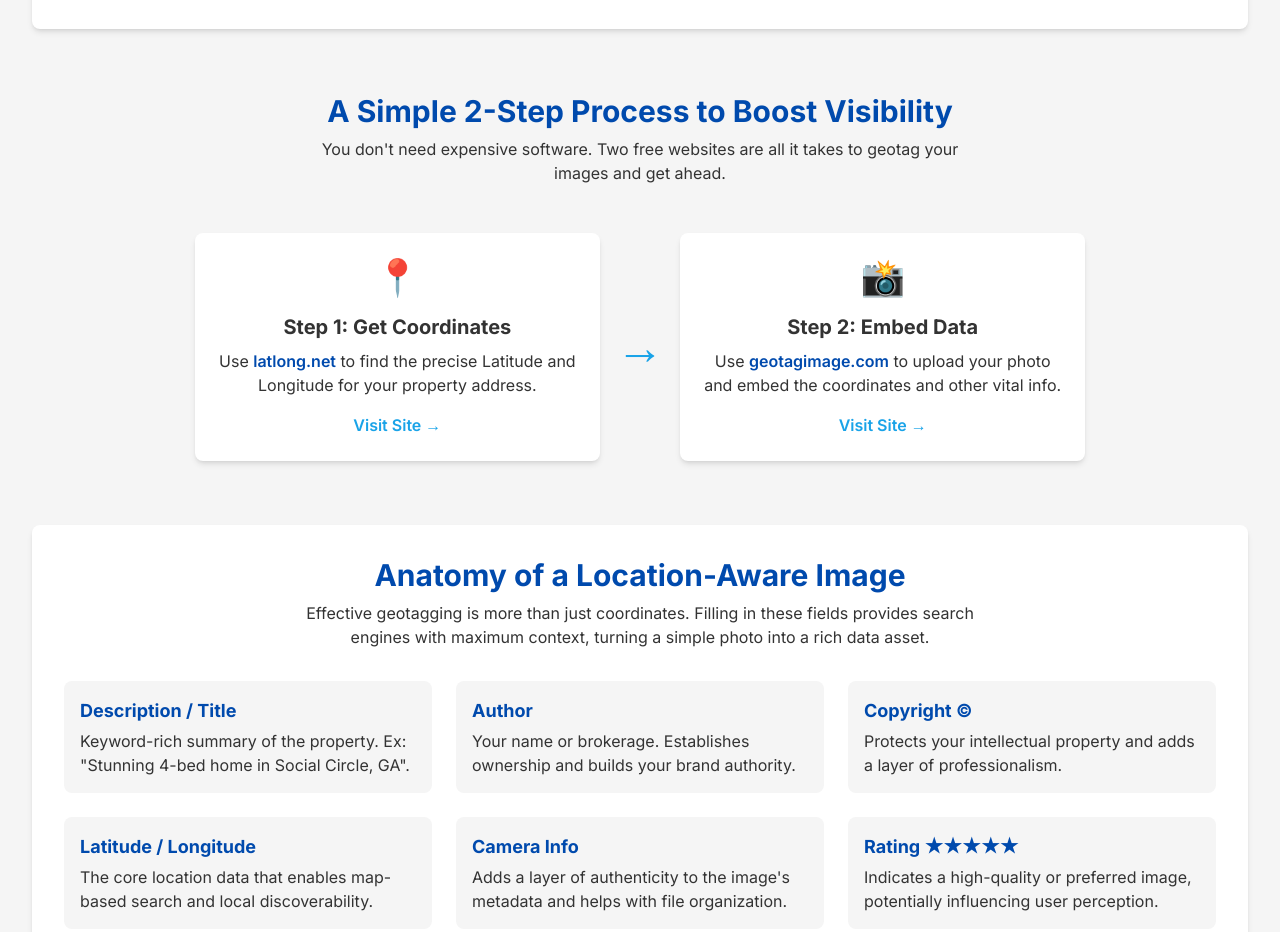
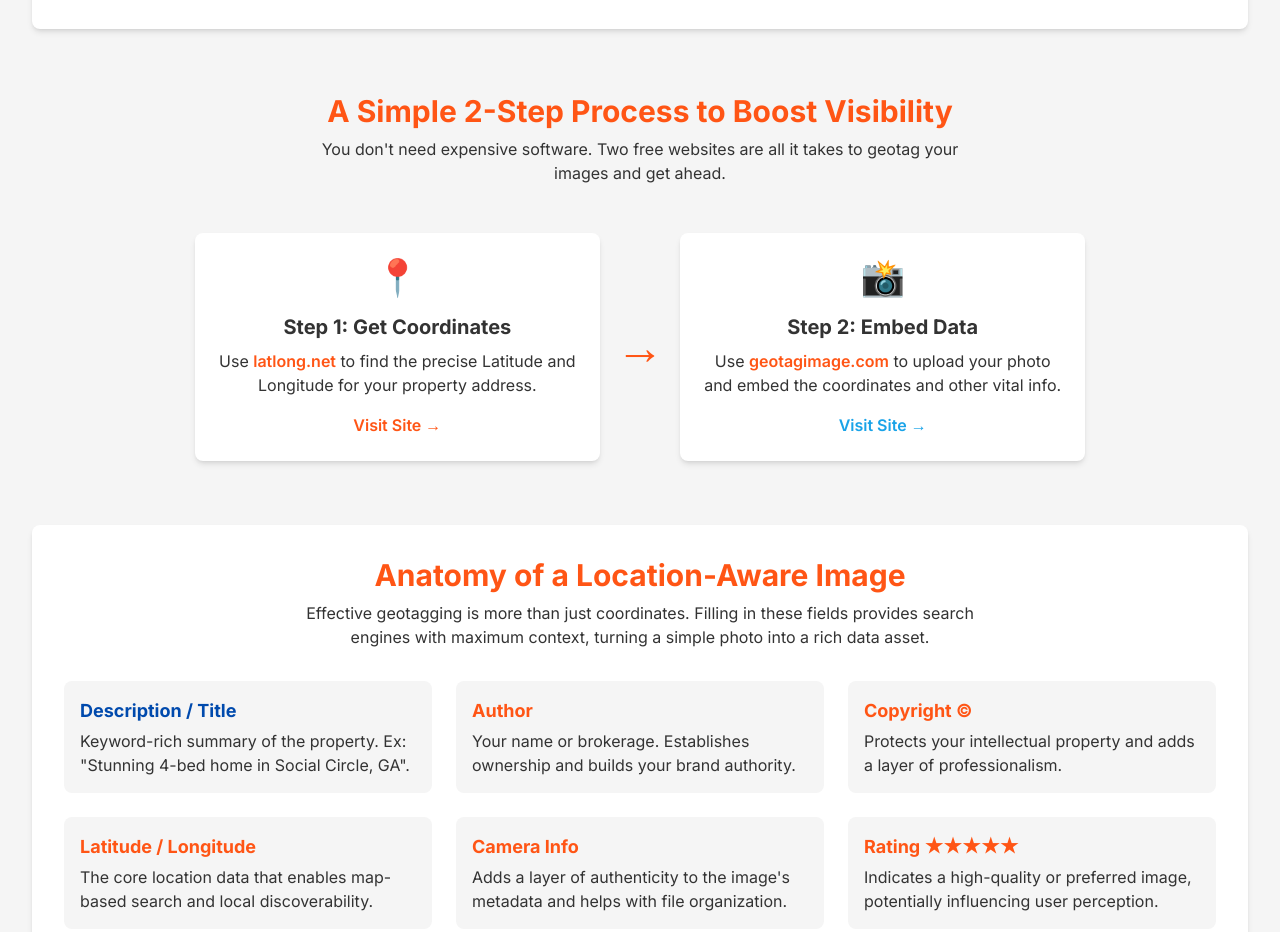
Before and after one commit to WilsonAndSmith/Downloads, a plain HTML site: page index.html in a window 1280 px wide. Shown: the part 795-1727 px from the top of the page. Drawn offline with nearby package versions, Linux system fonts and the light colour scheme.

Commit message:
Update index.html
COLOR CHANGE FOR TEXT FROM BLUE TO ORANGE #FF5515

```diff
--- a/index.html
+++ b/index.html
@@ -38,7 +38,7 @@
         .flowchart-arrow {
             font-size: 3rem;
             line-height: 1;
-            color: #19A3E8;
+            color: #FF5515;
             font-weight: 900;
         }
     </style>
@@ -48,14 +48,14 @@
     <div class="container mx-auto p-4 md:p-8">
 
         <header class="text-center mb-12 md:mb-16">
-            <h1 class="text-4xl md:text-6xl font-black text-[#004AAD] mb-4">Are Your Listings Invisible?</h1>
+            <h1 class="text-4xl md:text-6xl font-black text-[#FF5515] mb-4">Are Your Listings Invisible?</h1>
             <p class="text-lg md:text-xl max-w-3xl mx-auto">In a crowded digital market, simply uploading photos isn't enough. Discover how a free, simple technique can make your properties stand out, attract targeted buyers, and boost your sales.</p>
         </header>
 
         <main class="space-y-16">
 
             <section id="benefits" class="bg-white rounded-lg shadow-md p-6 md:p-8">
-                <h2 class="text-3xl font-bold text-center mb-2 text-[#004AAD]">The Geotagging Advantage</h2>
+                <h2 class="text-3xl font-bold text-center mb-2 text-[#FF5515]">The Geotagging Advantage</h2>
                 <p class="text-center max-w-2xl mx-auto mb-8">Embedding location data into your photos transforms them into powerful marketing assets. See the impact across key areas of your business.</p>
                 <div class="chart-container">
                     <canvas id="benefitsChart"></canvas>
@@ -63,14 +63,14 @@
             </section>
 
             <section id="process">
-                 <h2 class="text-3xl font-bold text-center mb-2 text-[#004AAD]">A Simple 2-Step Process to Boost Visibility</h2>
+                 <h2 class="text-3xl font-bold text-center mb-2 text-[#FF5515]">A Simple 2-Step Process to Boost Visibility</h2>
                  <p class="text-center max-w-2xl mx-auto mb-12">You don't need expensive software. Two free websites are all it takes to geotag your images and get ahead.</p>
                 <div class="flex flex-col md:flex-row items-center justify-center gap-8 md:gap-4">
                     <div class="flowchart-step text-center bg-white rounded-lg shadow-md p-6 w-full md:w-1/3">
                         <div class="text-4xl mb-4">📍</div>
                         <h3 class="text-xl font-bold mb-2">Step 1: Get Coordinates</h3>
-                        <p class="mb-4">Use <span class="font-semibold text-[#004AAD]">latlong.net</span> to find the precise Latitude and Longitude for your property address.</p>
-                        <a href="https://www.latlong.net" target="_blank" class="text-[#19A3E8] font-semibold">Visit Site &rarr;</a>
+                        <p class="mb-4">Use <span class="font-semibold text-[#FF5515]">latlong.net</span> to find the precise Latitude and Longitude for your property address.</p>
+                        <a href="https://www.latlong.net" target="_blank" class="text-[#FF5515] font-semibold">Visit Site &rarr;</a>
                     </div>
 
                     <div class="flowchart-arrow hidden md:block">&rarr;</div>
@@ -79,14 +79,14 @@
                     <div class="flowchart-step text-center bg-white rounded-lg shadow-md p-6 w-full md:w-1/3">
                          <div class="text-4xl mb-4">📸</div>
                         <h3 class="text-xl font-bold mb-2">Step 2: Embed Data</h3>
-                        <p class="mb-4">Use <span class="font-semibold text-[#004AAD]">geotagimage.com</span> to upload your photo and embed the coordinates and other vital info.</p>
+                        <p class="mb-4">Use <span class="font-semibold text-[#FF5515]">geotagimage.com</span> to upload your photo and embed the coordinates and other vital info.</p>
                         <a href="https://www.geotagimage.com" target="_blank" class="text-[#19A3E8] font-semibold">Visit Site &rarr;</a>
                     </div>
                 </div>
             </section>
 
             <section id="metadata" class="bg-white rounded-lg shadow-md p-6 md:p-8">
-                <h2 class="text-3xl font-bold text-center mb-2 text-[#004AAD]">Anatomy of a Location-Aware Image</h2>
+                <h2 class="text-3xl font-bold text-center mb-2 text-[#FF5515]">Anatomy of a Location-Aware Image</h2>
                 <p class="text-center max-w-2xl mx-auto mb-8">Effective geotagging is more than just coordinates. Filling in these fields provides search engines with maximum context, turning a simple photo into a rich data asset.</p>
                 <div class="grid grid-cols-1 sm:grid-cols-2 lg:grid-cols-3 gap-6">
                     <div class="bg-[#F5F5F5] p-4 rounded-lg">
@@ -94,23 +94,23 @@
                         <p>Keyword-rich summary of the property. Ex: "Stunning 4-bed home in Social Circle, GA".</p>
                     </div>
                     <div class="bg-[#F5F5F5] p-4 rounded-lg">
-                        <h3 class="font-bold text-lg text-[#004AAD] mb-1">Author</h3>
+                        <h3 class="font-bold text-lg text-[#FF5515] mb-1">Author</h3>
                         <p>Your name or brokerage. Establishes ownership and builds your brand authority.</p>
                     </div>
                     <div class="bg-[#F5F5F5] p-4 rounded-lg">
-                        <h3 class="font-bold text-lg text-[#004AAD] mb-1">Copyright ©</h3>
+                        <h3 class="font-bold text-lg text-[#FF5515] mb-1">Copyright ©</h3>
                         <p>Protects your intellectual property and adds a layer of professionalism.</p>
                     </div>
                     <div class="bg-[#F5F5F5] p-4 rounded-lg">
-                        <h3 class="font-bold text-lg text-[#004AAD] mb-1">Latitude / Longitude</h3>
+                        <h3 class="font-bold text-lg text-[#FF5515] mb-1">Latitude / Longitude</h3>
                         <p>The core location data that enables map-based search and local discoverability.</p>
                     </div>
                      <div class="bg-[#F5F5F5] p-4 rounded-lg">
-                        <h3 class="font-bold text-lg text-[#004AAD] mb-1">Camera Info</h3>
+                        <h3 class="font-bold text-lg text-[#FF5515] mb-1">Camera Info</h3>
                         <p>Adds a layer of authenticity to the image's metadata and helps with file organization.</p>
                     </div>
                     <div class="bg-[#F5F5F5] p-4 rounded-lg">
-                        <h3 class="font-bold text-lg text-[#004AAD] mb-1">Rating ★★★★★</h3>
+                        <h3 class="font-bold text-lg text-[#FF5515] mb-1">Rating ★★★★★</h3>
                         <p>Indicates a high-quality or preferred image, potentially influencing user perception.</p>
                     </div>
                 </div>
@@ -118,7 +118,7 @@
 
              <section id="impact" class="grid grid-cols-1 md:grid-cols-2 gap-8 items-center">
                  <div class="md:col-span-1">
-                     <h2 class="text-3xl font-bold mb-4 text-[#004AAD]">The Impact: From Views to Leads</h2>
+                     <h2 class="text-3xl font-bold mb-4 text-[#FF5515]">The Impact: From Views to Leads</h2>
                     <p class="mb-4">A standard listing photo exists in isolation. A geotagged photo becomes an active asset in your marketing funnel. By providing geographical context, you attract more relevant viewers, which directly translates to higher quality engagement and more qualified leads.</p>
                     <p>This isn't just about getting more clicks; it's about getting the *right* clicks from buyers who are already searching in your property's specific area. This targeted approach dramatically increases the efficiency of your lead generation efforts.</p>
                  </div>
@@ -130,7 +130,7 @@
             </section>
 
              <section id="social" class="bg-white rounded-lg shadow-md p-6 md:p-8">
-                <h2 class="text-3xl font-bold text-center mb-2 text-[#004AAD]">Platform-Specific Strategy</h2>
+                <h2 class="text-3xl font-bold text-center mb-2 text-[#FF5515]">Platform-Specific Strategy</h2>
                 <p class="text-center max-w-2xl mx-auto mb-8">Your content strategy should adapt to the platform. Facebook is ideal for driving traffic to detailed posts, while Instagram excels at generating direct, immediate engagement through visual-first content like Reels.</p>
                 <div class="chart-container">
                     <canvas id="socialChart"></canvas>
@@ -140,9 +140,9 @@
         </main>
 
         <footer class="text-center mt-16 py-8 border-t border-gray-300">
-             <h2 class="text-3xl font-bold text-center mb-4 text-[#004AAD]">Ready to Elevate Your Listings?</h2>
+             <h2 class="text-3xl font-bold text-center mb-4 text-[#FF5515]">Ready to Elevate Your Listings?</h2>
              <p class="max-w-2xl mx-auto mb-6">Stop letting potential buyers scroll past your properties. Take control of your online visibility today.</p>
-             <a href="http://book.wilsonandsmith.com" target="_blank" class="bg-[#FFBF00] text-[#004AAD] font-bold py-3 px-8 rounded-lg text-xl inline-block hover:bg-[#19A3E8] hover:text-white transition-colors">
+             <a href="http://book.wilsonandsmith.com" target="_blank" class="bg-[#FFBF00] text-[#FF5515] font-bold py-3 px-8 rounded-lg text-xl inline-block hover:bg-[#19A3E8] hover:text-white transition-colors">
                 Learn More
             </a>
         </footer>
```
